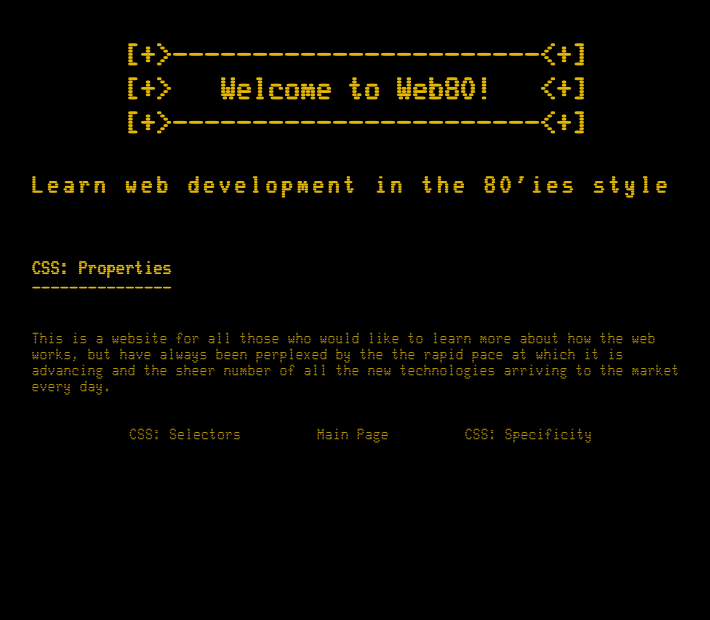
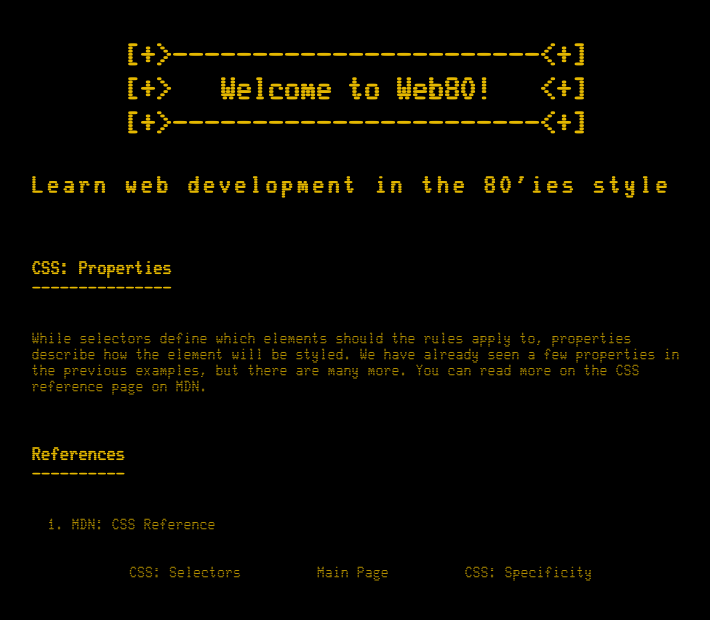
Before and after one commit to Centurion256/Web80, a plain HTML site: page html/css3.html in a window 1280 px wide. Shown: the whole page, without its empty margins (283-993 px from the left). Drawn offline with Linux system fonts and the light colour scheme.

Commit message:
Started working on properties

```diff
--- a/html/css3.html
+++ b/html/css3.html
@@ -43,16 +43,38 @@ CSS: Properties
 
 
 <p>
-    This is a website for all those
-    who would like to learn more about
-    how the web works, but have
-    always been perplexed by the
-    the rapid pace at which it is
-    advancing and the sheer
-    number of all the new
-    technologies arriving to the
-    market every day.
+    While selectors define which
+    elements should the rules apply to,
+    properties describe how the
+    element will be styled.
+    We have already seen a few
+    properties in the previous examples,
+    but there are many more. You
+    can read more on the CSS reference page on
+    MDN.
 </p>
+<div>
+
+<h3 class="typed" style="margin-bottom: 0;">
+References
+</h3>
+<h3 style="margin-top: 0; margin-bottom: 0; ">
+
+----------
+
+</h3>
+
+</div>
+<div>
+
+ <ol >
+
+     <li><a href="https://developer.mozilla.org/en-US/docs/Web/CSS/Reference">MDN: CSS Reference</a></li>
+
+ </ol>
+
+</div>
+
 
 
 <footer id="footer-grid">
```
Also changed, not shown: html/css4.html (+1 -9 lines), templates/css3.html (+18 -9 lines), templates/css4.html (+1 -9 lines).
